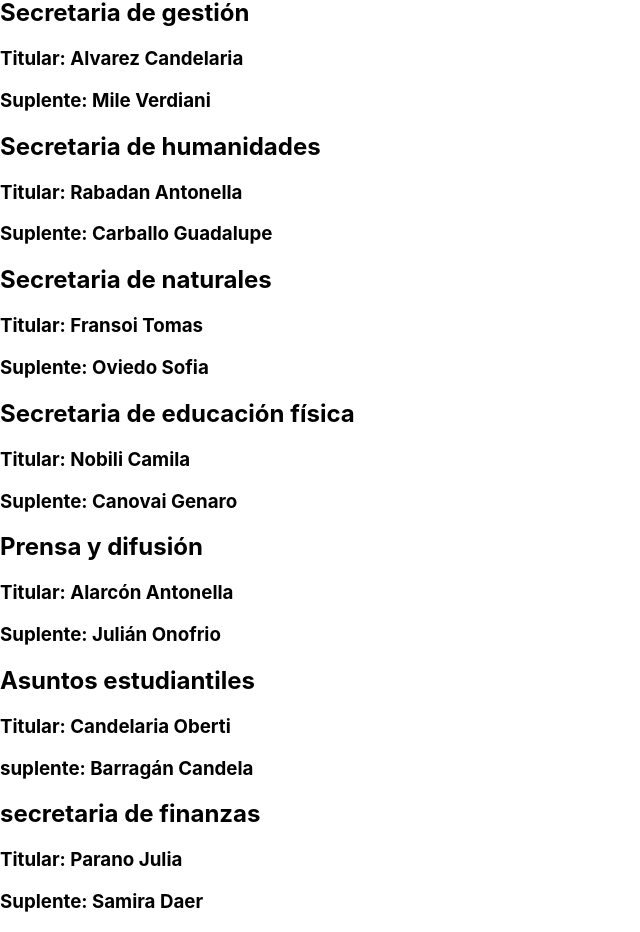
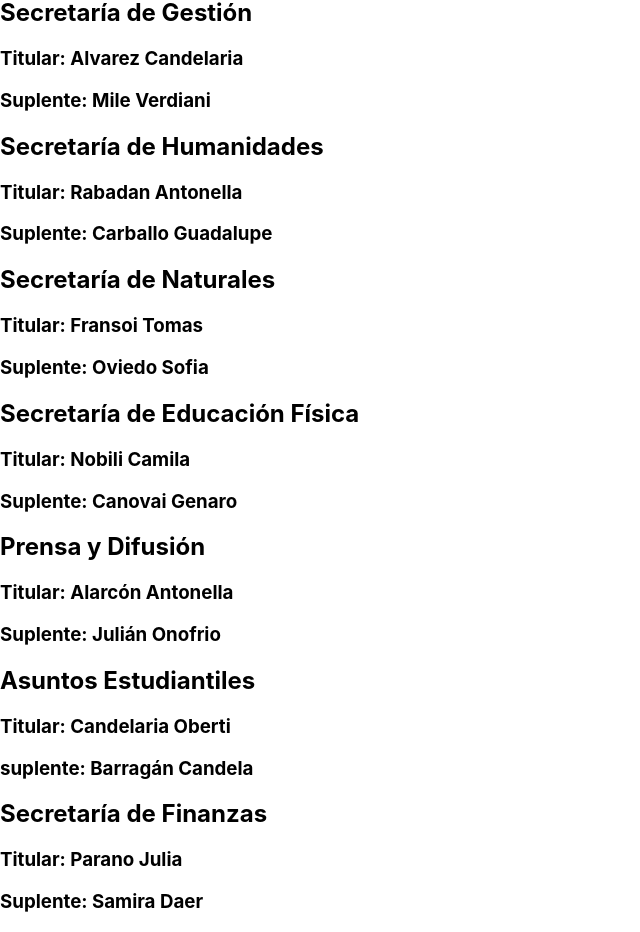
Before and after one commit to TomasFransoi/consejo, a React (Create React App) app: page /Lista in a window 1280 px wide. Shown: the part 349-1281 px from the top of the page, without its empty margins (0-640 px from the left). Built offline with nearby package versions, Linux system fonts and the light colour scheme.

Commit message:
sinprop1.0.1

```diff
--- a/src/Components/Lista/Lista.js
+++ b/src/Components/Lista/Lista.js
@@ -9,37 +9,37 @@ const Lista = () =>{
                 <h3>Vicepresidente: Garay Martino</h3>
             </article>
             <article>
-                <h2>Secretaria de gestión</h2>
+                <h2>Secretaría de Gestión</h2>
                 <h3>Titular: Alvarez Candelaria</h3>
                 <h3>Suplente: Mile Verdiani</h3>
             </article>
             <article>
-                <h2>Secretaria de humanidades</h2>
+                <h2>Secretaría de Humanidades</h2>
                 <h3>Titular: Rabadan Antonella</h3>
                 <h3>Suplente: Carballo Guadalupe</h3>
             </article>
             <article>
-                <h2>Secretaria de naturales</h2>
+                <h2>Secretaría de Naturales</h2>
                 <h3>Titular: Fransoi Tomas</h3>
                 <h3>Suplente: Oviedo Sofia</h3>
             </article>
             <article>
-                <h2>Secretaria de educación física</h2>
+                <h2>Secretaría de Educación Física</h2>
                 <h3>Titular: Nobili Camila</h3>
                 <h3>Suplente: Canovai Genaro</h3>
             </article>
             <article>
-                <h2>Prensa y difusión</h2>
+                <h2>Prensa y Difusión</h2>
                 <h3>Titular: Alarcón Antonella</h3>
                 <h3>Suplente: Julián Onofrio</h3>
             </article>
             <article>
-                <h2>Asuntos estudiantiles</h2>
+                <h2>Asuntos Estudiantiles</h2>
                 <h3>Titular: Candelaria Oberti</h3>
                 <h3>suplente: Barragán Candela</h3>
             </article>
             <article>
-                <h2>secretaria de finanzas</h2>
+                <h2>Secretaría de Finanzas</h2>
                 <h3>Titular: Parano Julia</h3>
                 <h3>Suplente: Samira Daer</h3>
             </article>
```
